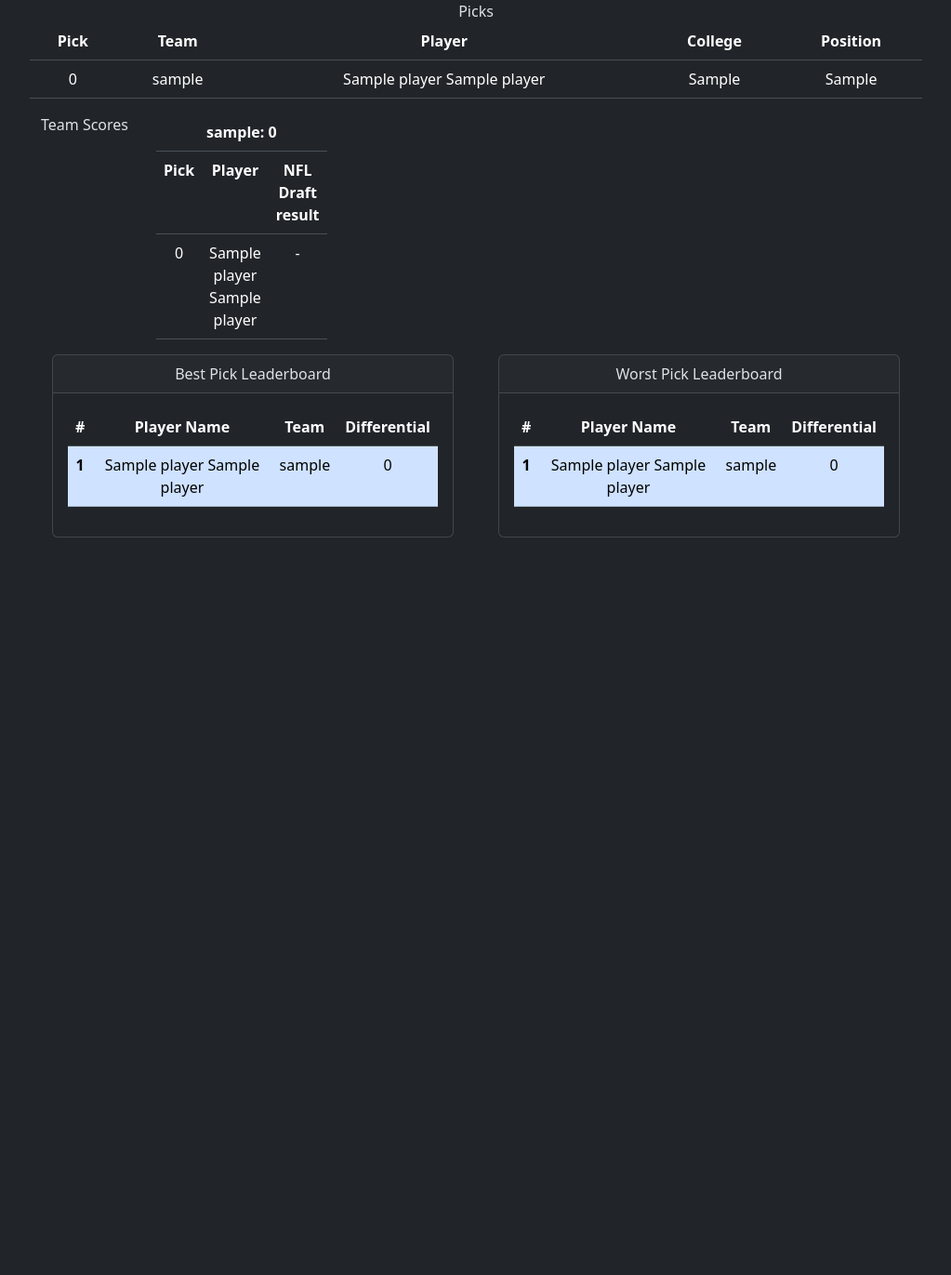
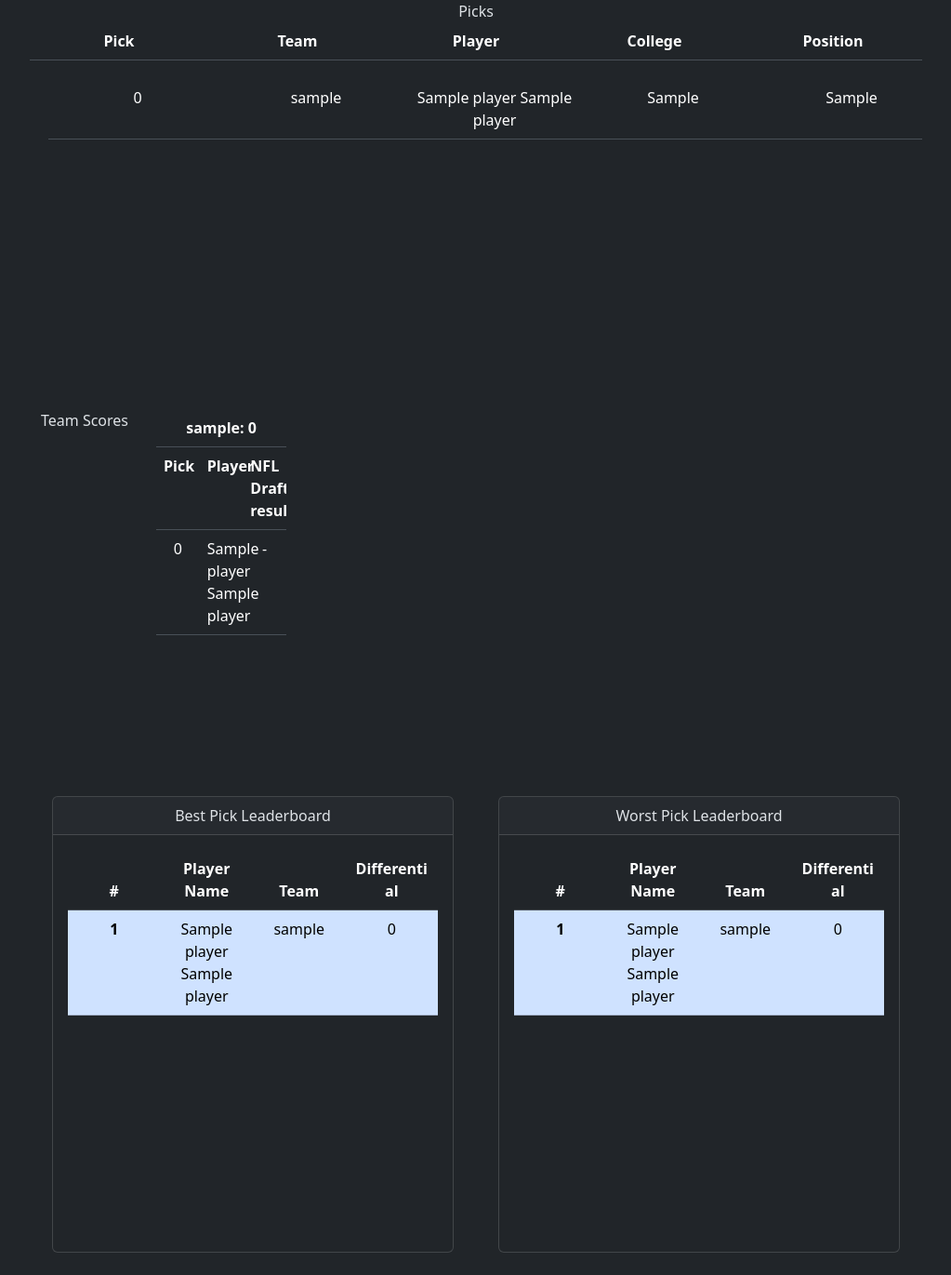
Before and after one commit to ajpodell/draftdraft, a Flask app: page /draft in a window 1280 px wide. Shown: the part 56-1427 px from the top of the page at 93% size, without its empty margins (128-1151 px from the left). Before the commit the page ends 634 px from the top, so only its background shows below. Run offline with Flask 3, Linux system fonts and the light colour scheme; a user stored in the database is signed in; tables that the repository leaves empty hold one stand-in row (values such as "Sample post"); some libraries are stand-ins or nearby versions.

Commit message:
undo the merge conflicts - reintroduce dans changes

```diff
--- /dev/null
+++ b/static/styles/draft_results.css
@@ -0,0 +1,29 @@
+table {
+  border-collapse: collapse;
+  width: 100%;
+}
+
+table {
+    display: flex;
+    flex-flow: column;
+    width: 100%;
+    height: 400px;
+
+}
+
+thead {
+    flex: 0 0 auto;
+}
+
+tbody {
+    flex: 1 1 auto;
+    display: block;
+    overflow-y: auto;
+    overflow-x: hidden;
+}
+
+tr {
+    width: 100%;
+    display: table;
+    table-layout: fixed;
+}
--- /dev/null
+++ b/templates/components/draft_results.html
@@ -0,0 +1,32 @@
+{% macro draftResults(selections) -%}
+
+
+    <link rel= "stylesheet" type= "text/css" href= "{{ url_for('static',filename='styles/draft_results.css') }}">
+
+
+    <!-- The full draft board. can we make this a max height and then have a scrollbar? -->
+    Picks
+    <table class='table'>
+        <thead>
+            <tr>
+                <th>Pick</th>
+                <th>Team</th>
+                <th>Player</th>
+                <th>College</th>
+                <th>Position</th>
+            </tr>
+        </thead>
+
+        <tbody>
+            {% for selection in selections %}
+            <tr style="padding: 10px; background-color: #EEE; margin: 20px;">
+                <td>{{ selection.draftdraft_selection }}</td>
+                <td>{{ selection.team.username }}</td>
+                <td>{{ selection.player.player_name }}</td>
+                <td>{{ selection.player.college_team }}</td>
+                <td>{{ selection.player.position }}</td>
+            </tr>
+            {% endfor %}
+        </tbody>
+    </table>
+{%- endmacro %}
--- a/templates/draft.html
+++ b/templates/draft.html
@@ -1,6 +1,7 @@
 <!-- So this is really the `view_draft` page. should get around to renaming this -->
 {% import 'components/team_scores.html' as team_scores %}
 {% import 'components/pick_leaderboard.html' as leaderboard %}
+{% import 'components/draft_results.html' as draft_results %}
 
 {% extends "base.html" %}
 
@@ -10,27 +11,9 @@
 {% endblock %}
 
 {% block content %}
-    <!-- The full draft board. can we make this a max height and then have a scrollbar? -->
-    <table class='table'>
-        <tr>
-            <th>Pick</th>
-            <th>Team</th>
-            <th>Player</th>
-            <th>College</th>
-            <th>Position</th>
-        </tr>
 
-        Picks
-        {% for selection in selections %}
-            <tr style="padding: 10px; background-color: #EEE; margin: 20px">
-                <td>{{ selection.draftdraft_selection }}</td>
-                <td>{{ selection.team.username }}</td>
-                <td>{{ selection.player.player_name }}</td>
-                <td>{{ selection.player.college_team }}</td>
-                <td>{{ selection.player.position }}</td>
-            </tr>
-        {% endfor %}
-    </table>
+    <!-- Draft Results-->
+    {{ draft_results.draftResults(selections) }}
 
     <!-- Team by team view-->
     {{ team_scores.teamScores(teams) }}
```
Also changed, not shown: templates/score_players.html (+4 -20 lines).
